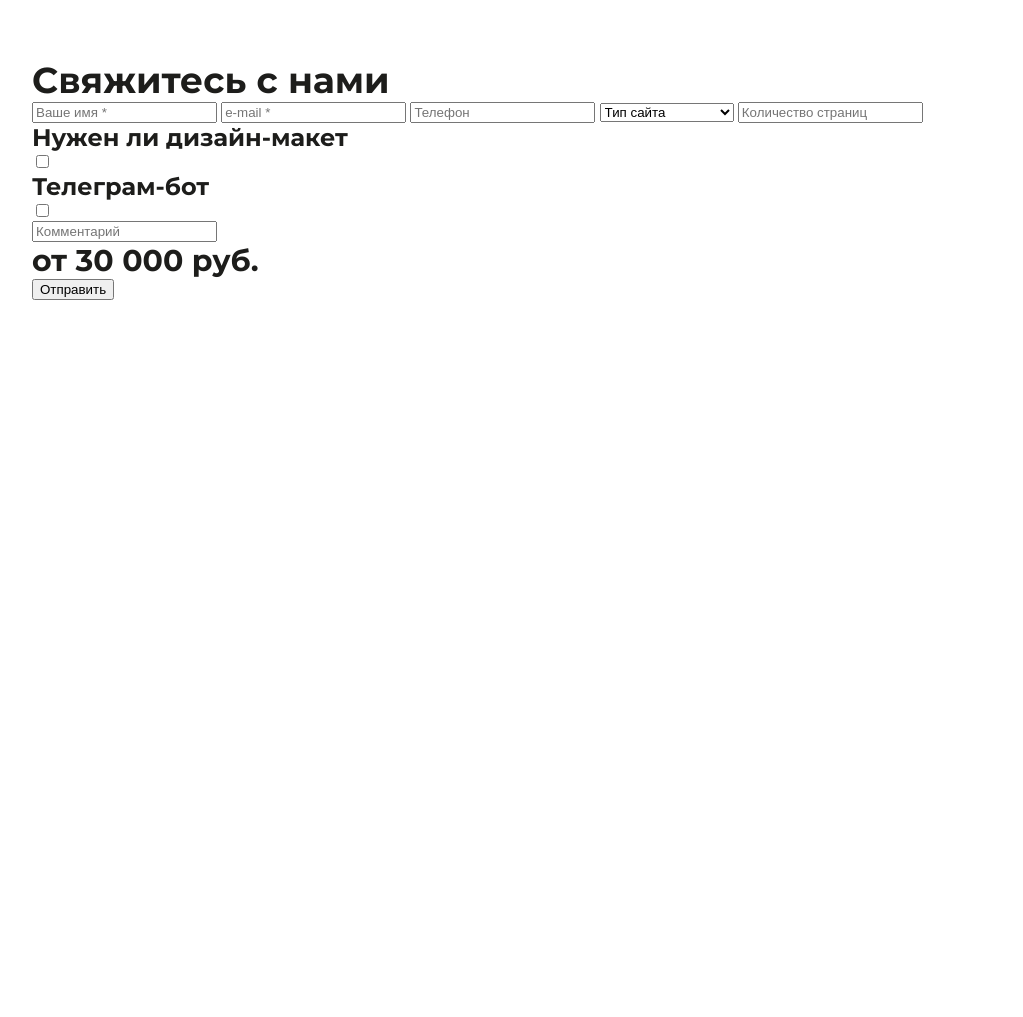
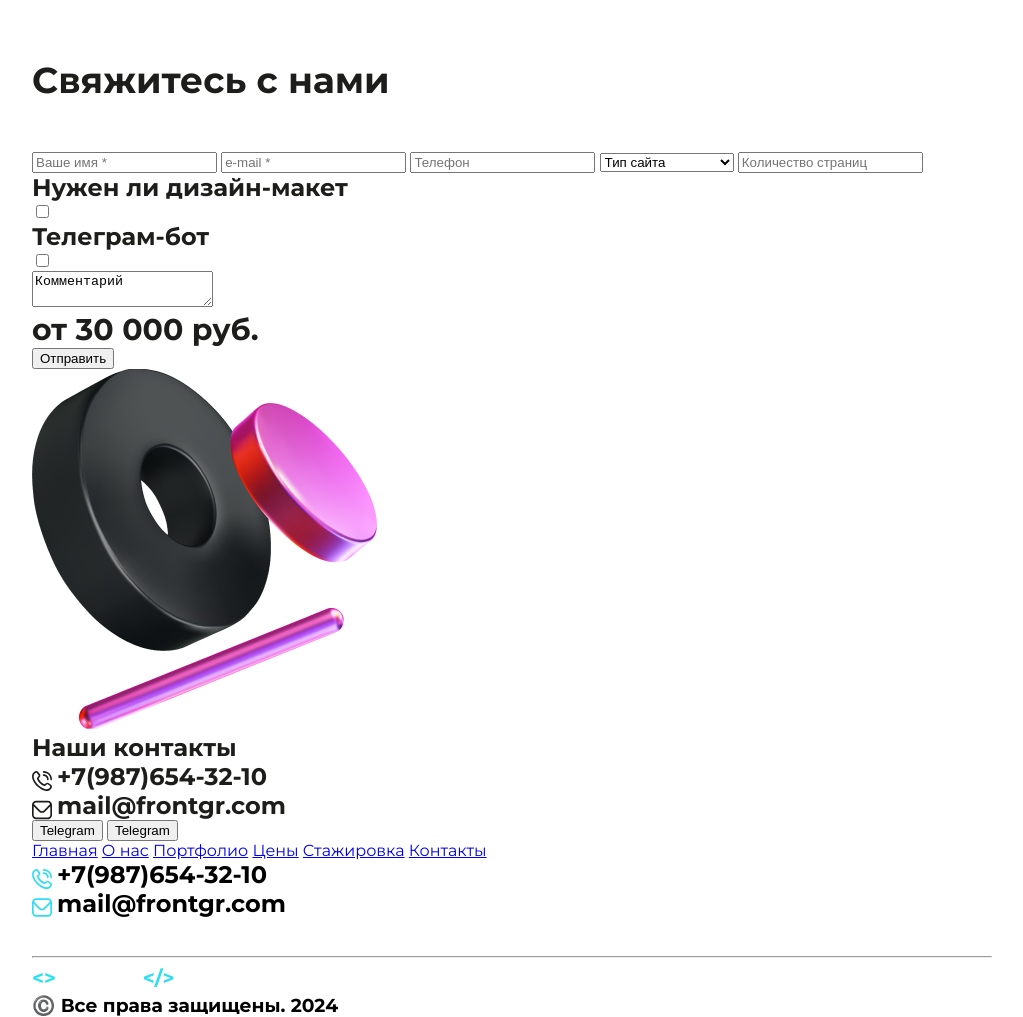
Before and after one commit to frontgr/portfolio, a website built with webpack: page front/src/index.html in a window 1280 px wide. Shown: the part 4041-5058 px from the top of the page, without its empty margins (128-1151 px from the left). Before the commit the page ends 4341 px from the top, so only its background shows below. Built offline with nearby package versions, Linux system fonts and the light colour scheme.

Commit message:
feat: Make fifth block on page

```diff
--- a/front/src/index.html
+++ b/front/src/index.html
@@ -238,7 +238,7 @@
             <div class="wrapper">
                 <div class="fifth-block__feedback-menu">
                     <div class="fifth-block__left-block">
-                        <h2 class="main-text">Свяжитесь с нами</h2>
+                        <h2 class="main-text" style="margin-bottom: 50px;">Свяжитесь с нами</h2>
                         <input type="text" class="input-feedback" placeholder="Ваше имя *">
                         <input type="text" class="input-feedback" placeholder="e-mail *">
                         <input type="text" class="input-feedback" placeholder="Телефон">
@@ -264,7 +264,7 @@
 
                         </div>
                         <div>
-                            <input type="text" placeholder="Комментарий" class="input-feedback-сomment">
+                            <textarea class="textaria-feedback-сomment">Комментарий</textarea>
                         </div>
                         <div class="fifth-block__price">
                             <h2 class="bold-text" id="priceText">от 30 000 руб.</h2>
@@ -272,13 +272,71 @@
                         <button id="submitForm" class="submit-button">Отправить</button>
                     </div>
                     <div class="fifth-block__right-block">
-
+                        <div class="fifth-block__image-wrapper">
+                            <img src="./assets/decor/decor-rev.png" class="fifth-block__image">
+                        </div>
+                        <div class="fifth-block__text-wrapper">
+                            <h2 class="fifth-block__main-text">Наши контакты</h2>
+                            <div class="fifth-block__contact-wrapper">
+                                <div style="display: flex;align-items: flex-end; flex-wrap: nowrap;gap: 5px;">
+                                    <img src="./assets/decor/phone-call.svg" alt="phone-call icon element">
+                                    <h2 class="thinest-text">+7(987)654-32-10</h2>
+                                </div>
+                                <div style="display: flex;align-items: flex-end; flex-wrap: nowrap;gap: 5px;">
+                                    <img src="./assets/decor/mail-call.svg" alt="mail icon element">
+                                    <h2 class="thinest-text">mail@frontgr.com</h2>
+                                </div>
+                            </div>
+                            <a href="#"><button class="telegram-button">Telegram</button></a>
+                            <a href="#"><button class="whatsapp-button">Telegram</button></a>
+                        </div>
                     </div>
                 </div>
             </div>
         </div>
-
     </main>
+    <footer>
+        <div class="footer">
+            <div class="wrapper">
+                <div class="footer__top-menu">
+                    <div class="top-menu-wrap">
+                        <a href="#">Главная</a>
+                        <a href="#">О нас</a>
+                        <a href="#">Портфолио</a>
+                        <a href="#">Цены</a>
+                        <a href="#">Стажировка</a>
+                        <a href="#">Контакты</a>
+                    </div>
+                    <div class="top-menu-wrap">
+                        <div style="display: flex;align-items: flex-end; flex-wrap: nowrap;gap: 5px;">
+                            <img src="./assets/decor/phone-call-blue.svg" alt="phone-call icon element">
+                            <h2 class="footer__text">+7(987)654-32-10</h2>
+                        </div>
+                        <div style="display: flex;align-items: flex-end; flex-wrap: nowrap;gap: 5px;">
+                            <img src="./assets/decor/mail-call-blue.svg" alt="mail icon element">
+                            <h2 class="footer__text">mail@frontgr.com</h2>
+                        </div>
+                        <div style="display: flex; gap: 10px;">
+                            <img src="./assets/logo/telegram.svg" alt="telegram logotype svg">
+                            <img src="./assets/logo/whatsapp.svg" alt="whatsapp logotype svg">
+                            <img src="./assets/logo/mail.svg"     alt="mail logotype svg">
+                        </div>
+                    </div>
+                </div>
+                <hr>
+                <div class="footer__bottom-menu">
+                    <div>
+                        <a href="#">
+                            <img src="./assets/logo/frontgr.svg" alt="FontGR">
+                        </a>
+                    </div>
+                    <div>
+                        <h3 class="footer__info-text">©️ Все права защищены. 2024</h3>
+                    </div>
+                </div>
+            </div>
+        </div>
+    </footer>
     <script type="module" src="./scripts/index.js"></script>
     <script type="module" src="./scripts/module.js"></script>
 
```
